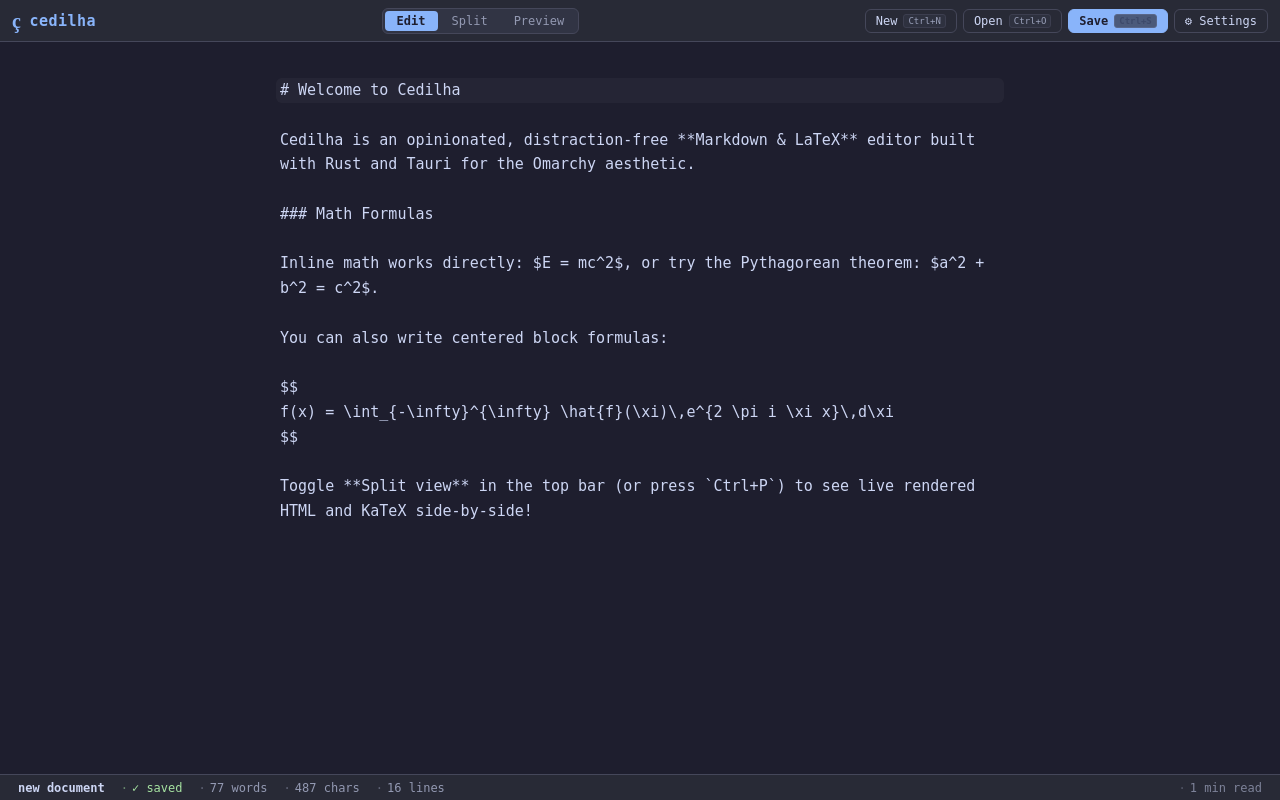
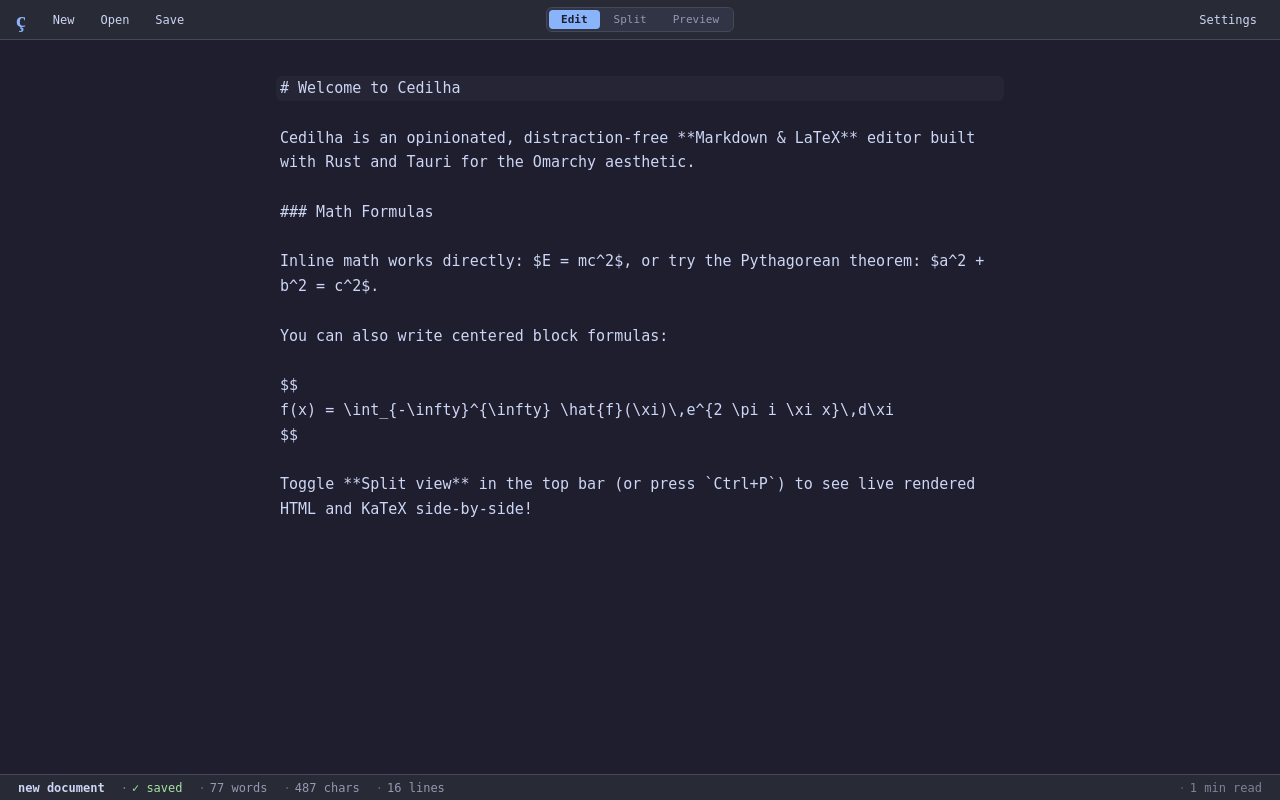
Before and after one commit to pedro-hro/cedilha, a SvelteKit app: page / in a window 1280 px wide. Built offline with nearby package versions, Linux system fonts and the light colour scheme.

Commit message:
style: rearrange top bar into 3-region layout, show solo ç logo, remove emojis

```diff
--- a/src/App.svelte
+++ b/src/App.svelte
@@ -204,12 +204,23 @@
 
 <div class="app" data-theme={prefs.theme}>
   <header class="toolbar" data-tauri-drag-region>
-    <div class="brand" data-tauri-drag-region>
+    <!-- Left: Logo & Document Operations -->
+    <div class="toolbar-left" data-tauri-drag-region>
+      <div class="brand" data-tauri-drag-region title="Cedilha">
         <span class="logo">ç</span>
-      <span class="name">cedilha</span>
       </div>
 
-    <!-- Apostrophe-style View Mode Switcher -->
+      <nav class="doc-actions">
+        <button onclick={newDoc} title="New Document (Ctrl+N)">New</button>
+        <button onclick={openFile} title="Open Document (Ctrl+O)">Open</button>
+        <button class="save-btn" class:dirty onclick={save} title="Save (Ctrl+S)">
+          Save{#if dirty}<span class="dirty-dot">●</span>{/if}
+        </button>
+      </nav>
+    </div>
+
+    <!-- Center: Segmented View Switcher (Apostrophe style) -->
+    <div class="toolbar-center" data-tauri-drag-region>
       <div class="view-switcher" role="radiogroup" aria-label="View mode">
         <button
           class:active={viewMode === "edit"}
@@ -233,17 +244,15 @@
           Preview
         </button>
       </div>
+    </div>
 
-    <nav class="actions">
-      <button onclick={newDoc} title="New Document (Ctrl+N)">New <kbd>Ctrl+N</kbd></button>
-      <button onclick={openFile} title="Open Document (Ctrl+O)">Open <kbd>Ctrl+O</kbd></button>
-      <button class="primary" onclick={save} title="Save (Ctrl+S)">
-        Save {#if dirty}* {/if}<kbd>Ctrl+S</kbd>
+    <!-- Right: Preferences & Window Controls -->
+    <div class="toolbar-right" data-tauri-drag-region>
+      <div class="util-actions">
+        <button onclick={() => (settingsOpen = !settingsOpen)} title="Settings (Ctrl+,)">
+          Settings
         </button>
-      <button onclick={() => (settingsOpen = !settingsOpen)} title="Settings (Ctrl+,)">
-        ⚙ Settings
-      </button>
-    </nav>
+      </div>
 
       {#if appWindow}
         <div class="window-controls">
@@ -252,6 +261,7 @@
           <button class="win-btn close" onclick={closeWindow} aria-label="Close">✕</button>
         </div>
       {/if}
+    </div>
   </header>
 
   <main class="workspace" class:split={viewMode === "split"}>
@@ -307,32 +317,90 @@
     display: flex;
     align-items: center;
     justify-content: space-between;
-    height: 42px;
+    height: 40px;
     padding: 0 12px;
     background: var(--bg-elev);
     border-bottom: 1px solid var(--border);
     flex: 0 0 auto;
     cursor: default;
+    user-select: none;
+  }
+
+  .toolbar-left {
+    display: flex;
+    align-items: center;
     gap: 12px;
+    flex: 1 1 0;
+  }
+
+  .toolbar-center {
+    display: flex;
+    align-items: center;
+    justify-content: center;
+    flex: 0 0 auto;
+  }
+
+  .toolbar-right {
+    display: flex;
+    align-items: center;
+    justify-content: flex-end;
+    gap: 8px;
+    flex: 1 1 0;
   }
 
   .brand {
     display: flex;
     align-items: center;
-    gap: 8px;
-    font-weight: 700;
-    color: var(--accent);
-    font-size: 15px;
-    letter-spacing: 0.5px;
-    flex: 0 0 auto;
+    justify-content: center;
   }
 
   .logo {
-    font-size: 20px;
+    font-size: 22px;
     line-height: 1;
     font-family: serif;
-    font-weight: bold;
+    font-weight: 700;
     color: var(--accent);
+    user-select: none;
+    padding: 0 4px;
+    cursor: default;
+  }
+
+  .doc-actions,
+  .util-actions {
+    display: flex;
+    align-items: center;
+    gap: 4px;
+  }
+
+  .toolbar button {
+    background: transparent;
+    border: 1px solid transparent;
+    font-size: 12px;
+    font-weight: 500;
+    padding: 4px 10px;
+    color: var(--fg);
+    border-radius: var(--radius);
+    transition: all 0.12s ease;
+    cursor: pointer;
+    display: inline-flex;
+    align-items: center;
+    gap: 4px;
+  }
+
+  .toolbar button:hover {
+    background: var(--bg-surface);
+    border-color: var(--border);
+  }
+
+  .save-btn.dirty {
+    color: var(--warning);
+    font-weight: 600;
+  }
+
+  .dirty-dot {
+    font-size: 8px;
+    color: var(--warning);
+    margin-left: 2px;
   }
 
   /* Segmented View Switcher (Apostrophe style) */
@@ -348,7 +416,7 @@
   .view-switcher button {
     background: transparent;
     border: none;
-    font-size: 12px;
+    font-size: 11px;
     font-weight: 500;
     padding: 3px 12px;
     color: var(--fg-dim);
@@ -367,34 +435,11 @@
     font-weight: 700;
   }
 
-  .actions {
-    display: flex;
-    align-items: center;
-    gap: 6px;
-  }
-
-  .actions button {
-    font-size: 12px;
-    padding: 4px 10px;
-    display: inline-flex;
-    align-items: center;
-  }
-
-  kbd {
-    font-family: var(--font-mono);
-    font-size: 9px;
-    opacity: 0.7;
-    margin-left: 6px;
-    padding: 1px 4px;
-    background: var(--bg-surface);
-    border-radius: 3px;
-    border: 1px solid var(--border);
-  }
-
   .window-controls {
     display: flex;
     align-items: center;
     gap: 2px;
+    margin-left: 4px;
   }
 
   .win-btn {
```
Lines whose indentation alone changed are shown as unchanged.
